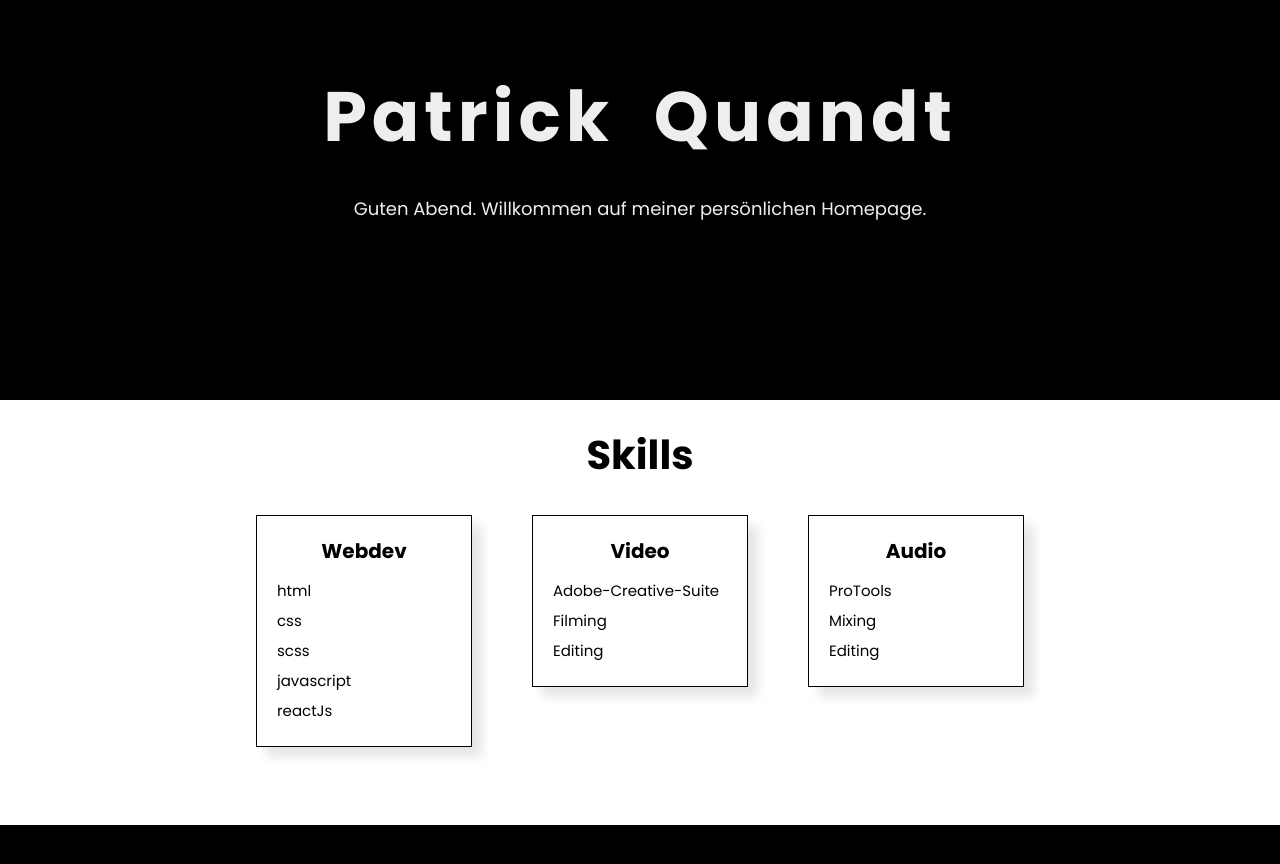
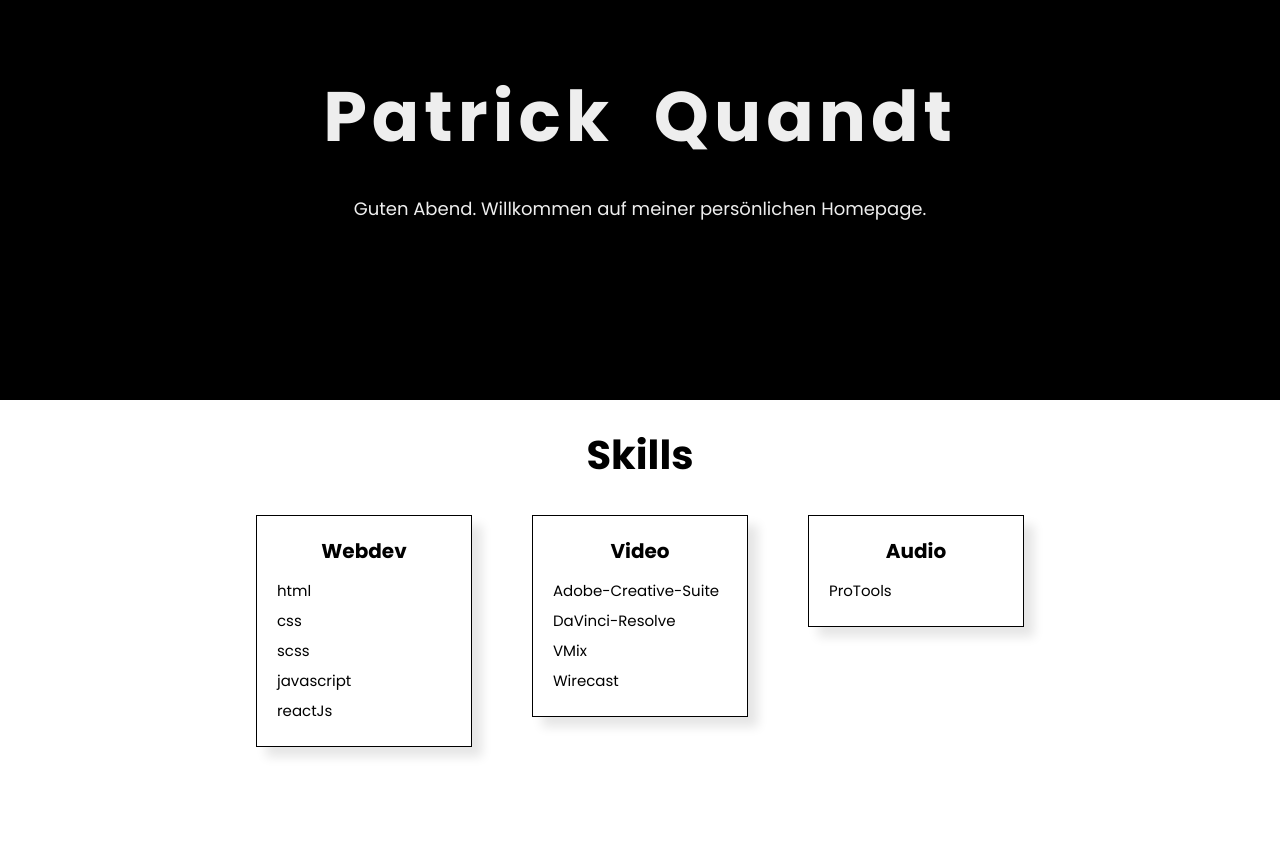
Before and after one commit to pquandt/pqweb, a React (Create React App) app: page / in a window 1280 px wide. Shown: the top 864 px of the page. Before the commit the page ends 825 px from the top, so only its background shows below. Built offline with nearby package versions, Linux system fonts and the light colour scheme.

Commit message:
minor tweaks

```diff
--- a/sass/layout/_skills.scss
+++ b/sass/layout/_skills.scss
@@ -4,7 +4,7 @@
     position: relative;
     background-color: $color-white;
     text-align: center;
-    height: 50vh;
+    height: 100vh;
     padding-top: 2.5rem;
     color: $color-black;
     word-wrap: break-word;
--- a/src/components/Skilldata.js
+++ b/src/components/Skilldata.js
@@ -7,13 +7,13 @@ const skilldata = [
     {
         id: 2,
         skillName: "Video",
-        skill: ["Adobe-Creative-Suite", "Filming", "Editing"],
+        skill: ["Adobe-Creative-Suite", "DaVinci-Resolve", "VMix", "Wirecast"],
 
     },
     {
         id: 3,
         skillName: "Audio",
-        skill: ["ProTools", "Mixing", "Editing"]
+        skill: ["ProTools"]
     }
 ]
 
--- a/src/css/style.css
+++ b/src/css/style.css
@@ -156,7 +156,7 @@ h1 {
   position: relative;
   background-color: #fff;
   text-align: center;
-  height: 50vh;
+  height: 100vh;
   padding-top: 2.5rem;
   color: #000;
   word-wrap: break-word; }
```
